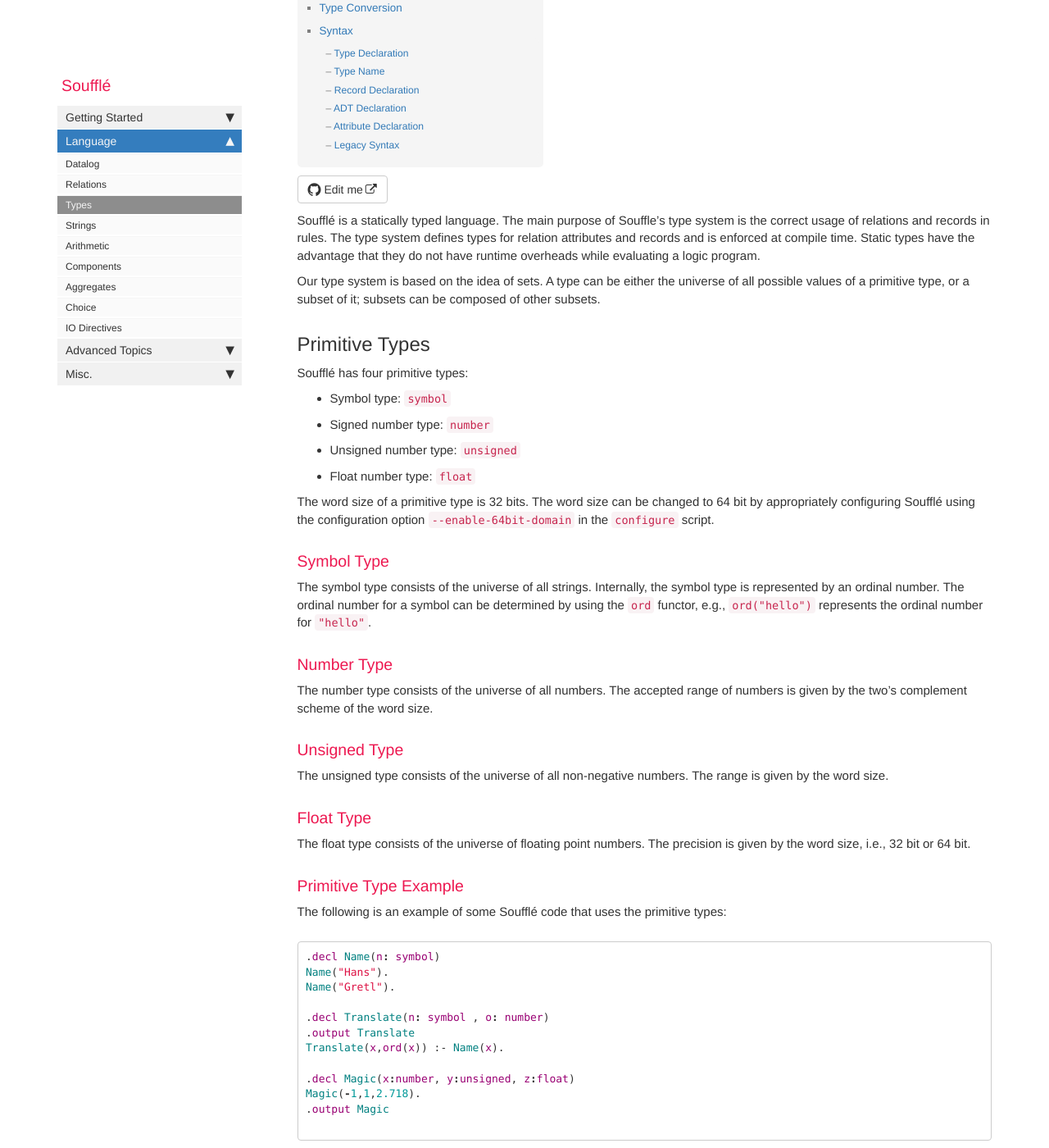
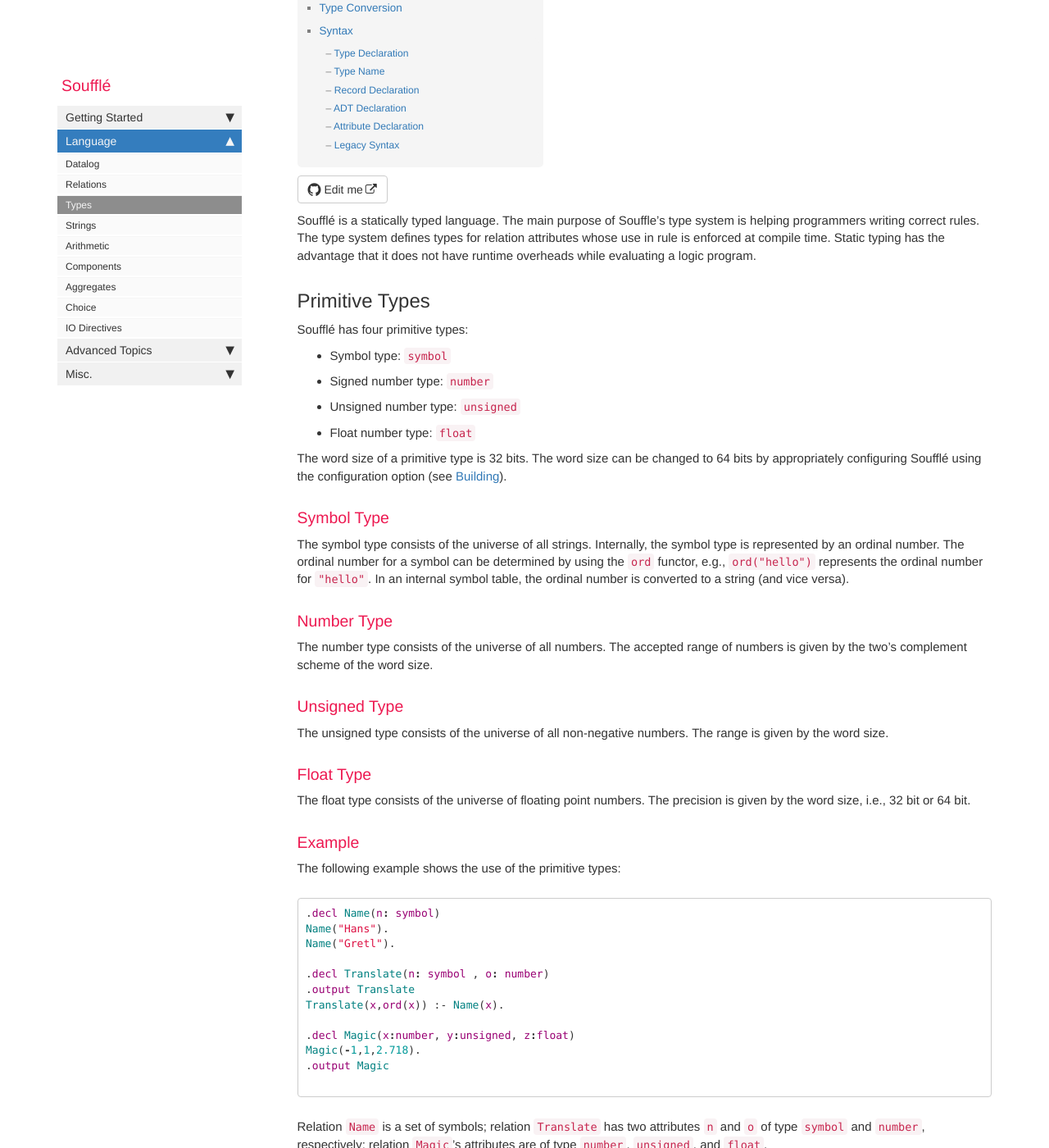
Before and after one commit to souffle-lang/souffle-lang.github.io, a Jekyll site: the page built from pages/docs/types.md, in a window 1280 px wide and 1400 px high, scrolled down 515 px. Shown: the whole window at 82% size. Built offline with Jekyll 4.4.1, drawn with Linux system fonts in a browser that asks for light colours; comment, search, counter and statistics services are not loaded; some of the changed text lies outside the part shown.

Commit message:
Update types.md

````diff
--- a/pages/docs/types.md
+++ b/pages/docs/types.md
@@ -5,17 +5,14 @@ sidebar: docs_sidebar
 folder: docs
 ---
 Soufflé is a statically typed language. The main purpose of Souffle's
-type system is the correct usage of relations and records in rules.
-The type system defines types for relation attributes and records
-and is enforced at compile time. Static types have the advantage
-that they do not have runtime overheads while evaluating a
+type system is helping programmers writing correct rules.
+The type system defines types for relation attributes whose use in
+rule is enforced at compile time. Static typing has the advantage
+that it does not have runtime overheads while evaluating a
 logic program.
 
-Our type system is based on the idea of sets. A type can be
-either the universe of all possible values of a primitive type,
-or a subset of it; subsets can be composed of other subsets.
+## Primitive Types
 
-## Primitive Types
 Soufflé has four primitive types:
 * Symbol type: `symbol`
 * Signed number type: `number`
@@ -23,14 +20,18 @@ Soufflé has four primitive types:
 * Float number type: `float`
 
 The word size of a primitive type is 32 bits. The word size can be
-changed to 64 bit by appropriately configuring Soufflé using
-the configuration option `--enable-64bit-domain` in the `configure` script.
+changed to 64 bits by appropriately configuring Soufflé using
+the configuration option (see [Building](build.m)).
 
 ### Symbol Type
 The symbol type consists of the universe of all strings.
-Internally, the symbol type is represented by an ordinal number.
-The ordinal number for a symbol can be determined by using the `ord` functor, e.g.,
-`ord("hello")` represents the ordinal number for `"hello"`.
+Internally, the symbol type is represented by an
+ordinal number. The ordinal number for a symbol can
+be determined by using the `ord` functor, e.g.,
+`ord("hello")` represents the ordinal number
+for `"hello"`. In an internal symbol table, the
+ordinal number is converted to a string
+(and vice versa).
 
 ### Number Type
 The number type consists of the universe of all numbers.
@@ -45,8 +46,8 @@ The range is given by the word size.
 The float type consists of the universe of floating point numbers.
 The precision is given by the word size, i.e., 32 bit or 64 bit.
 
-### Primitive Type Example
-The following is an example of some Soufflé code that uses the primitive types:
+### Example
+The following example shows the use of the primitive types:
 ```prolog
 .decl Name(n: symbol)
 Name("Hans").
@@ -61,6 +62,7 @@ Magic(-1,1,2.718).
 .output Magic
 
 ```
+Relation `Name` is a set of symbols; relation `Translate` has two attributes `n` and `o` of type `symbol` and `number`, respectively; relation `Magic`'s attributes are of type `number`, `unsigned`, and `float`.
 
 ## Equivalence Types
 
````
